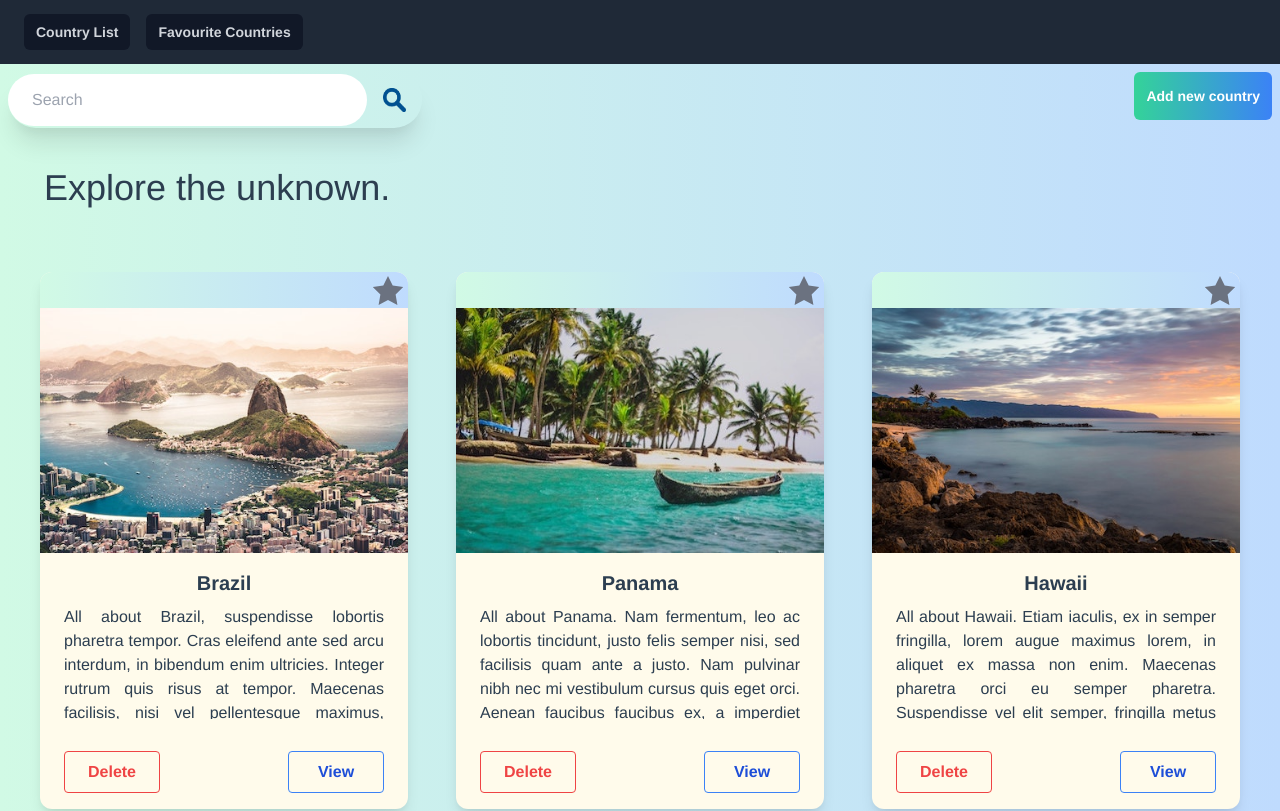
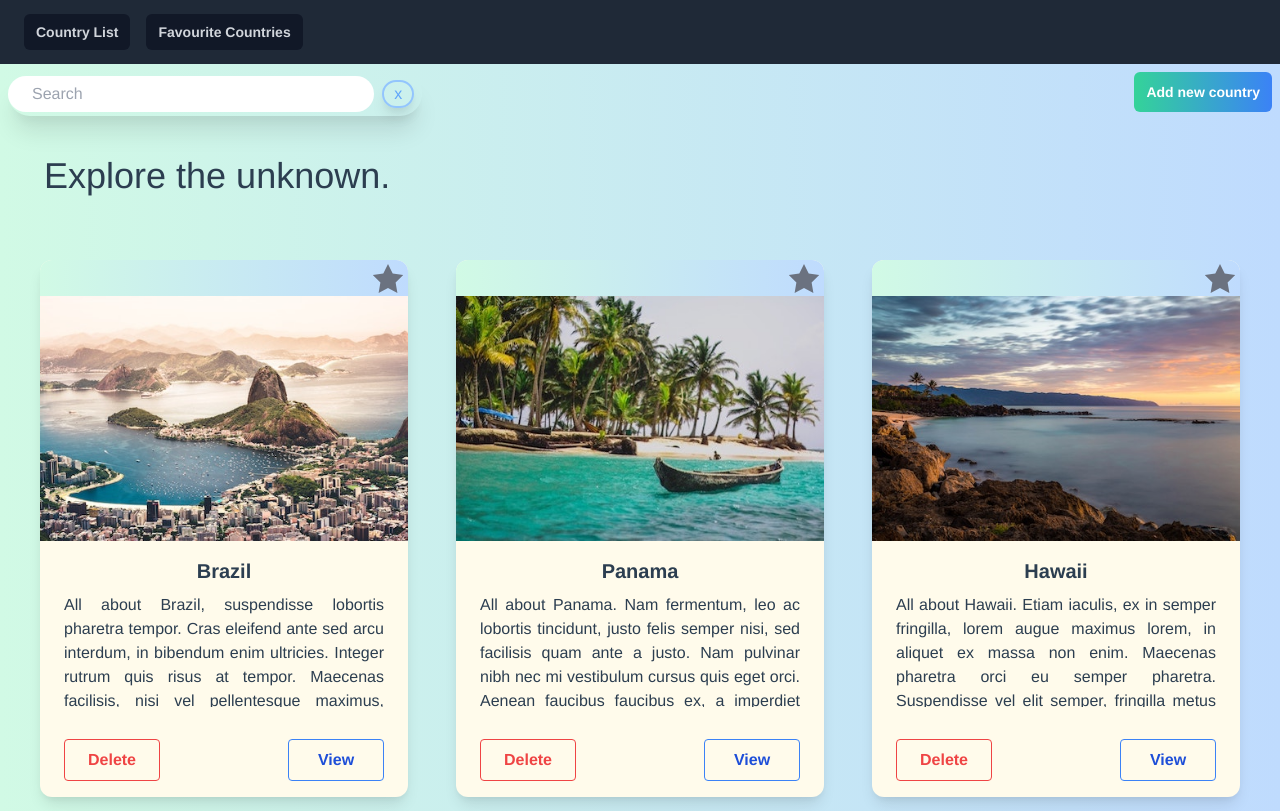
Before and after one commit to Kane13581/explore, a Vue app: page / in a window 1280 px wide. Shown: the top 811 px of the page. Built offline with nearby package versions, Linux system fonts and the light colour scheme.

Commit message:
changed some style

```diff
--- a/src/components/AddNewCountry.vue
+++ b/src/components/AddNewCountry.vue
@@ -1,6 +1,6 @@
 <template>
   <div class="w-full flex justify-center md:justify-end">
-    <div class="flex h-12 mt-2" v-if="toggleAddCountry">
+    <div class="flex h-10 mt-2" v-if="toggleAddCountry">
       <button
         @click="showAddCountry"
         class="bg-gradient-to-r from-green-400 to-blue-500 hover:from-pink-500 hover:to-yellow-500 px-3  py-2 rounded-md text-sm mr-2 font-medium font-bold text-white">
--- a/src/components/CountryDetails.vue
+++ b/src/components/CountryDetails.vue
@@ -18,9 +18,8 @@
       </div>
     </div>
     <div v-else>
-      <h1 class="text-2xl">Insert your Country name below:</h1>
       <input v-model="newTitle"
-             class="w-64 focus:outline-none h-14 text-2xl text-center bg-yellow-100 rounded-2xl"
+             class="w-64 mt-4 border-double border-8 border-gray-400 focus:outline-none h-14 text-2xl text-center bg-yellow-100 rounded-2xl"
              type="text" placeholder="New Country Name">
     </div>
     <div class="flex">
@@ -30,7 +29,7 @@
           @click="toggleInput">Edit Country
         </button>
       </div>
-      <div v-else class="absolute w-full bottom-2 md:bottom-40 flex justify-around">
+      <div v-else class="absolute w-full bottom-10 flex justify-between md:justify-around">
         <button @click="saveEditedCountry()"
                 class="w-24 focus:outline-none bg-transparent hover:bg-green-500 text-green-700 font-semibold hover:text-white py-2 px-4 border border-green-500 hover:border-transparent rounded">
           Save
@@ -41,21 +40,23 @@
         </button>
       </div>
     </div>
-    <div class="grid md:p-6 mt-6 ">
-      <div v-if="!showEditInput" class="descriptionStyle md:ml-12 grid justify-center text-justify ">
+    <div class="flex md:p-6 mt-6 justify-center">
+      <div v-if="!showEditInput"
+           class="descriptionStyle w-4/5 md:w-2/3 border-double border-8 border-gray-400 md:ml-12 grid justify-center text-justify ">
         <p class="flex justify-center pt-0 p-6">{{ country.description }}</p>
       </div>
-      <div v-else>
-        <h1 class="text-2xl">Insert your country description below:</h1>
-        <div class="h-32">
-          <textarea style="overflow: hidden" class="w-96 h-28 focus:outline-none text-center bg-yellow-100 rounded-2xl" v-model="newDescription"
+      <div v-else class="w-full">
+        <div class="h-32 w-full">
+          <textarea style="overflow: hidden"
+                    class="h-32 w-3/4 md:w-3/6 p-2 text-justify border-double border-8 border-gray-400 focus:outline-none text-center bg-yellow-100 rounded-2xl"
+                    v-model="newDescription"
                     placeholder="New Country Description"></textarea>
         </div>
       </div>
     </div>
-    <div v-if="!country.isFavourite">
+    <div v-if="!country.isFavourite" class="w-full flex justify-center items-end h-32">
       <button
-        class="w-44 focus:outline-none bg-transparent hover:bg-blue-500 text-blue-700 font-semibold hover:text-white py-2 px-4 border border-blue-500 hover:border-transparent rounded"
+        class="w-44 h-11 focus:outline-none bg-transparent hover:bg-blue-500 text-blue-700 font-semibold hover:text-white py-2 px-4 border border-blue-500 hover:border-transparent rounded"
         @click="addToFavourites">
         Add to favourites
       </button>
--- a/src/views/CountryList.vue
+++ b/src/views/CountryList.vue
@@ -4,9 +4,13 @@
     <div class="md:flex">
       <div class="p-2 w-full md:w-1/2">
         <div class="flex items-center rounded-full shadow-xl">
-          <input v-model="searchCountry" class="rounded-full w-full py-4 px-6 text-gray-700 leading-tight focus:outline-none" type="text" placeholder="Search">
-          <div class="p-4">
-            <img class="w-7" src="../assets/search.png" alt="search">
+          <input v-model="searchCountry"
+                 class="rounded-full w-full py-2 px-6 text-gray-700 leading-tight focus:outline-none" type="text"
+                 placeholder="Search">
+          <div class="p-2">
+            <button @click="eraseFromSearch"
+                    class="focus:outline-none w-8 border-2 border-blue-300 text-blue-400 shadow-lg hover:bg-blue-200 rounded-full">x
+            </button>
           </div>
         </div>
       </div>
@@ -37,7 +41,7 @@ export default {
   components: {
     CountryItem,
     DeleteModal,
-    AddNewCountry,
+    AddNewCountry
 
   },
   props: {},
@@ -71,6 +75,9 @@ export default {
     deleteCountry(index) {
       this.showDeleteModal = !this.showDeleteModal;
       this.indexForDelete = index;
+    },
+    eraseFromSearch() {
+      this.searchCountry = "";
     }
   }
 };
```
Lines whose indentation alone changed are shown as unchanged.
